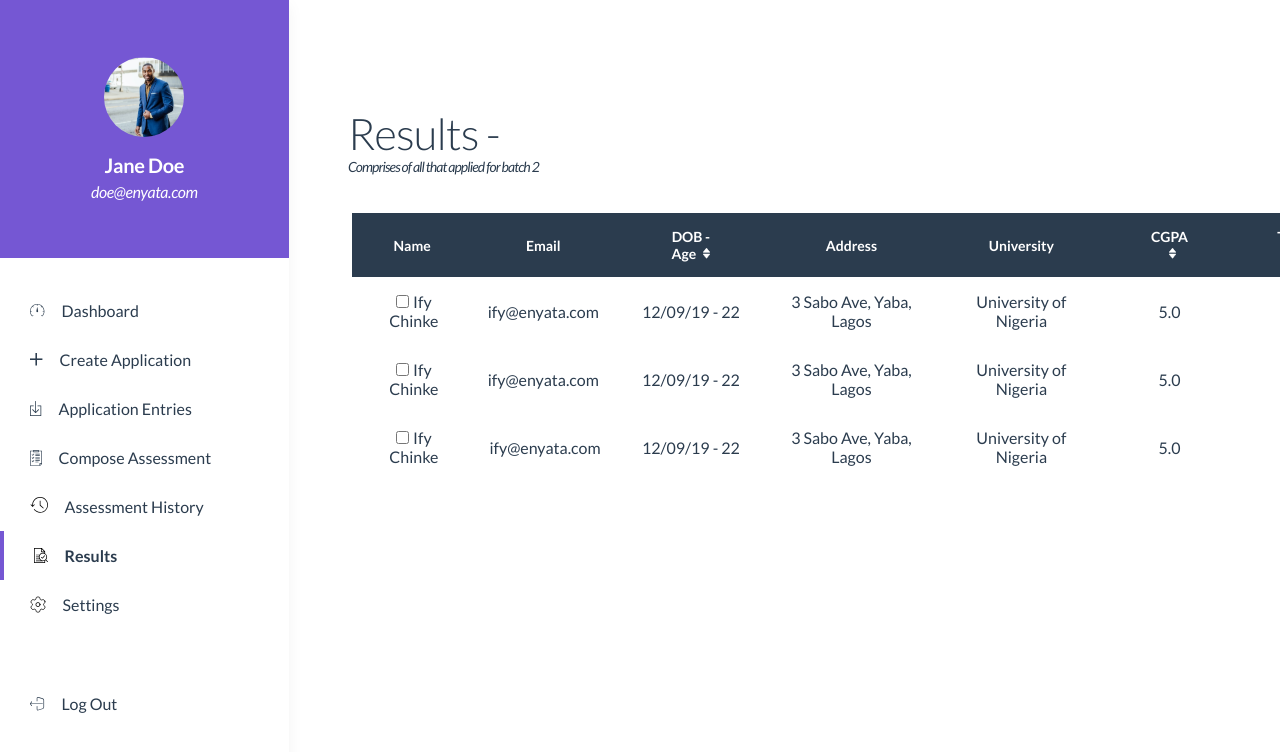
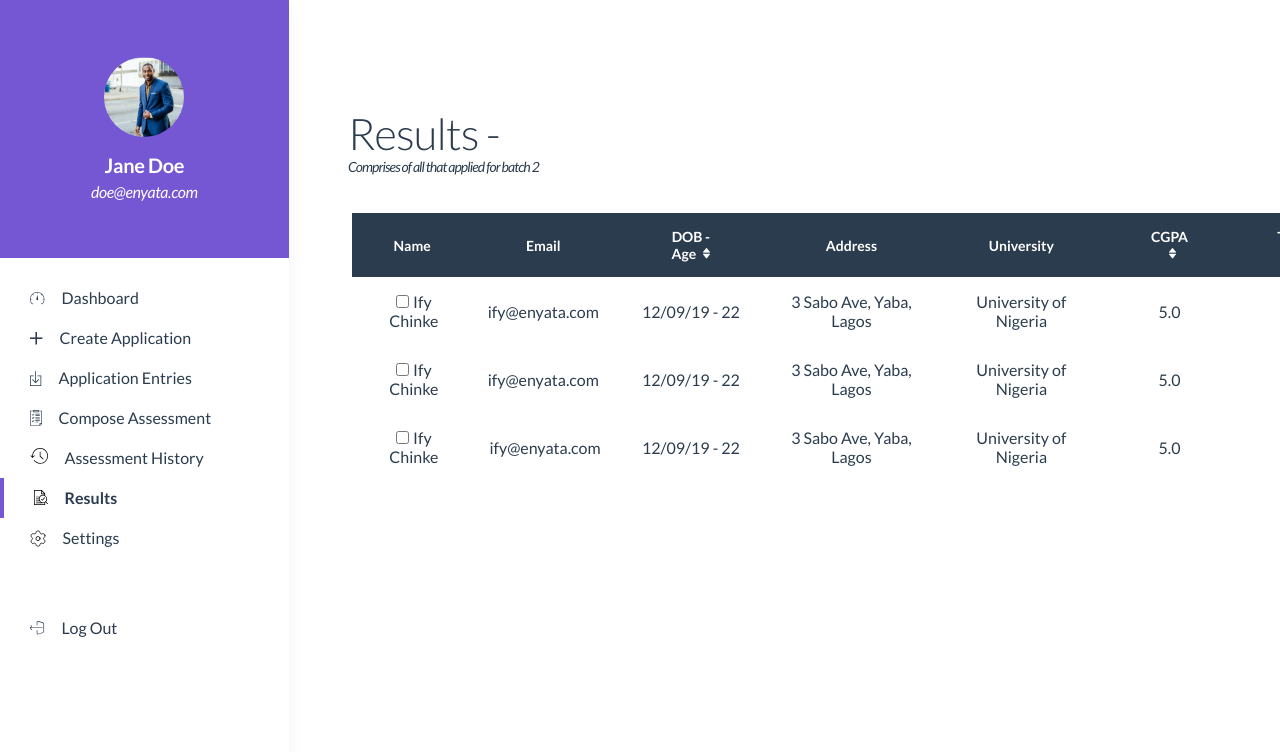
Before and after one commit to DannStormy/enyata-academy-project, a Vue app: page /results in a window 1280 px wide. Shown: the top 752 px of the page. Built offline with nearby package versions, Linux system fonts and the light colour scheme.

Commit message:
fixed admin side menu

```diff
--- a/src/components/AdminSideMenu.vue
+++ b/src/components/AdminSideMenu.vue
@@ -96,7 +96,7 @@ export default {
   text-align: center;
   color: #ffffff;
   letter-spacing: -0.02em;
-  margin-bottom: 28px;
+  margin-bottom: 20px;
 }
 .user-name {
   margin: 13px 0 5px;
@@ -114,7 +114,7 @@ export default {
   margin-right: 16.56px;
 }
 .nav-buttons a {
-  height: 49px;
+  height: 40px;
   display: block;
   background-color: inherit;
   color: #2b3c4e;
```
